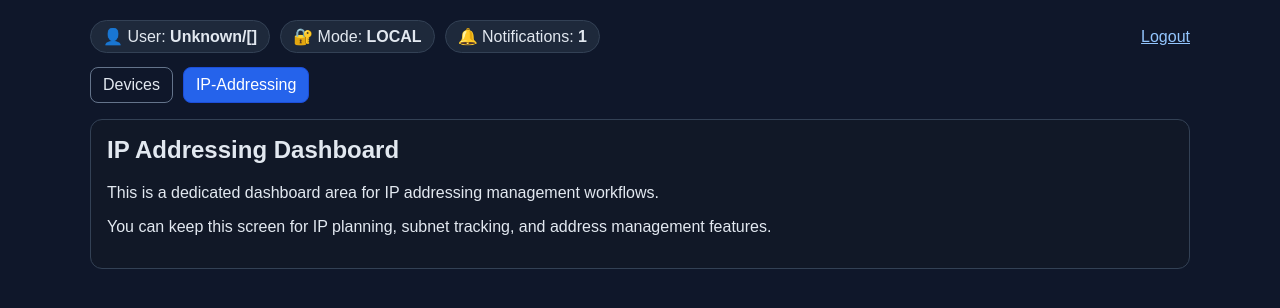
After one commit to Shzari/Shzari, a Flask app: template templates/ip_addressing.html in a window 1280 px wide. The commit adds this page. Shown: the top 308 px of the page. Run offline with Flask 3, Linux system fonts and the light colour scheme; the template is opened without the code that fills it: most values are stand-ins (such as "Sample title", 1, 10 or a date in 2020).

Commit message:
Add IP-Addressing dashboard and top-left dashboard switch buttons

```diff
--- a/app.py
+++ b/app.py
@@ -2583,6 +2583,21 @@ def logout() -> Any:
     if expired:
         session["login_info"] = "Session expired due to inactivity. Please log in again."
     return redirect(url_for("login"))
+
+
+@app.route("/ip-addressing", methods=["GET"])
+def ip_addressing_dashboard() -> Any:
+    if "creds" not in session:
+        return redirect(url_for("login"))
+
+    current_username = str(session.get("creds", {}).get("username", ""))
+    return render_template(
+        "ip_addressing.html",
+        current_user=current_username,
+        current_user_role=current_user_role(),
+        auth_mode=str(session.get("auth_mode", "local")),
+        unread_notifications_count=len(load_unread_notifications(current_username)),
+    )
 
 
 @app.route("/dashboard", methods=["GET"])
--- a/templates/dashboard.html
+++ b/templates/dashboard.html
@@ -938,6 +938,12 @@ ${entry.output}
     <a class="logout-link" href="{{ url_for('logout') }}">Logout</a>
   </div>
 
+
+  <div class="view-switch" style="display:flex; gap:10px; justify-content:flex-start; margin:10px 0;">
+    <a class="btn" href="{{ url_for('dashboard') }}">Devices</a>
+    <a class="btn ghost" href="{{ url_for('ip_addressing_dashboard') }}">IP-Addressing</a>
+  </div>
+
   <div class="topbar glass">
     <h2>⚡ Network SSH Troubleshooting Dashboard</h2>
     <p>Fast operations for routers and switches.</p>
--- /dev/null
+++ b/templates/ip_addressing.html
@@ -0,0 +1,41 @@
+<!doctype html>
+<html lang="en">
+<head>
+  <meta charset="utf-8">
+  <meta name="viewport" content="width=device-width,initial-scale=1">
+  <title>IP Addressing Dashboard</title>
+  <style>
+    body { font-family: Arial, sans-serif; margin: 0; background:#0f172a; color:#e2e8f0; }
+    .wrap { max-width: 1100px; margin: 0 auto; padding: 20px; }
+    .user-strip { display:flex; gap:10px; align-items:center; flex-wrap:wrap; margin-bottom:14px; }
+    .chip { background:#1e293b; border:1px solid #334155; border-radius:999px; padding:6px 12px; }
+    .btn { display:inline-block; background:#2563eb; color:white; border-radius:8px; padding:8px 12px; text-decoration:none; border:1px solid #1d4ed8; }
+    .btn.ghost { background:transparent; border-color:#64748b; color:#e2e8f0; }
+    .top { display:flex; gap:10px; justify-content:flex-start; margin-bottom:16px; }
+    .card { background:#111827; border:1px solid #334155; border-radius:12px; padding:16px; }
+    .logout-link { color:#93c5fd; margin-left:auto; }
+    h2 { margin-top:0; }
+  </style>
+</head>
+<body>
+  <div class="wrap">
+    <div class="user-strip">
+      <div class="chip">👤 User: <b>{{ current_user or 'Unknown' }}/{{ current_user_role|upper }}</b></div>
+      <div class="chip">🔐 Mode: <b>{{ auth_mode|upper }}</b></div>
+      <div class="chip">🔔 Notifications: <b>{{ unread_notifications_count }}</b></div>
+      <a class="logout-link" href="{{ url_for('logout') }}">Logout</a>
+    </div>
+
+    <div class="top">
+      <a class="btn ghost" href="{{ url_for('dashboard') }}">Devices</a>
+      <a class="btn" href="{{ url_for('ip_addressing_dashboard') }}">IP-Addressing</a>
+    </div>
+
+    <div class="card">
+      <h2>IP Addressing Dashboard</h2>
+      <p>This is a dedicated dashboard area for IP addressing management workflows.</p>
+      <p>You can keep this screen for IP planning, subnet tracking, and address management features.</p>
+    </div>
+  </div>
+</body>
+</html>
```
